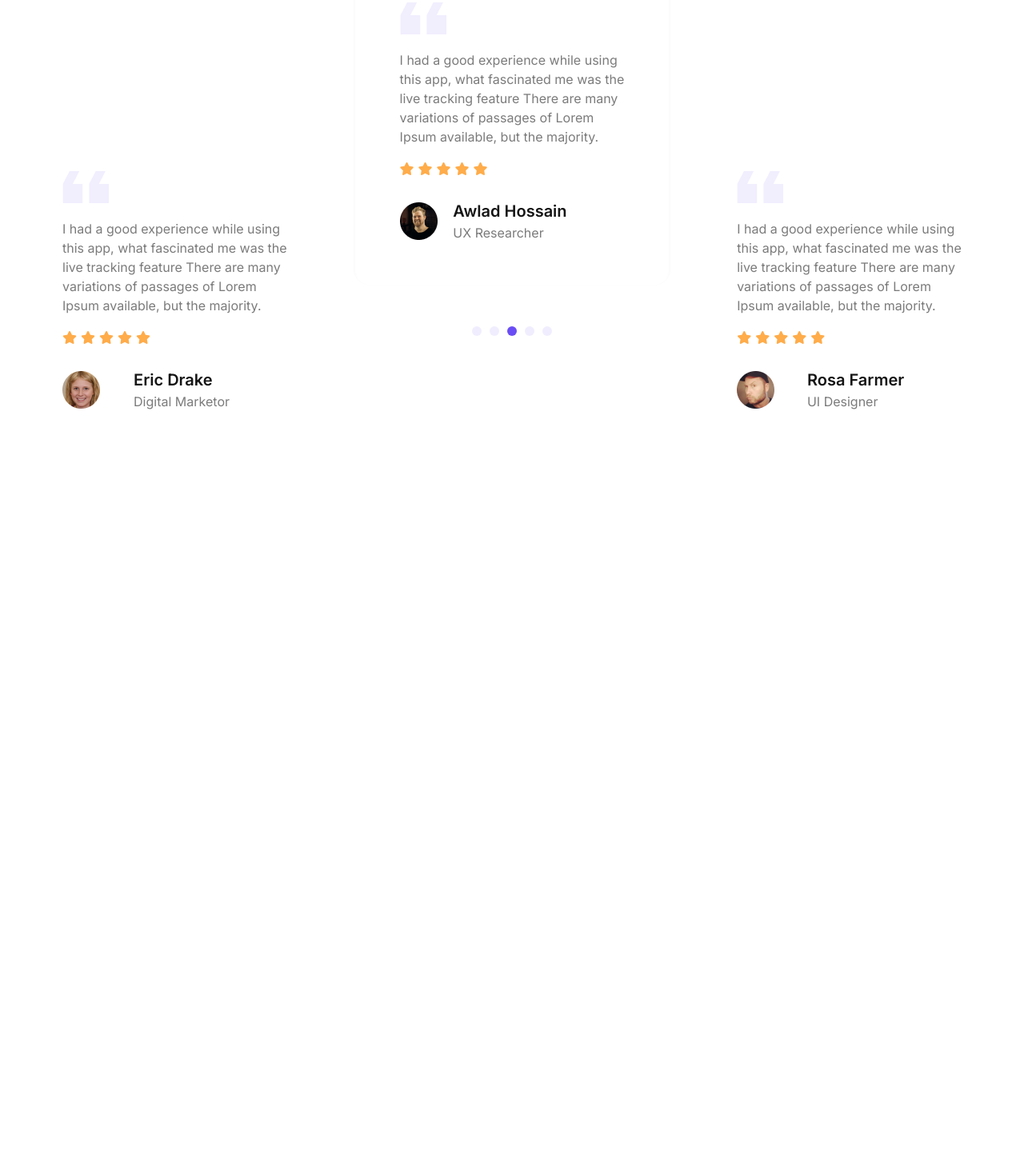
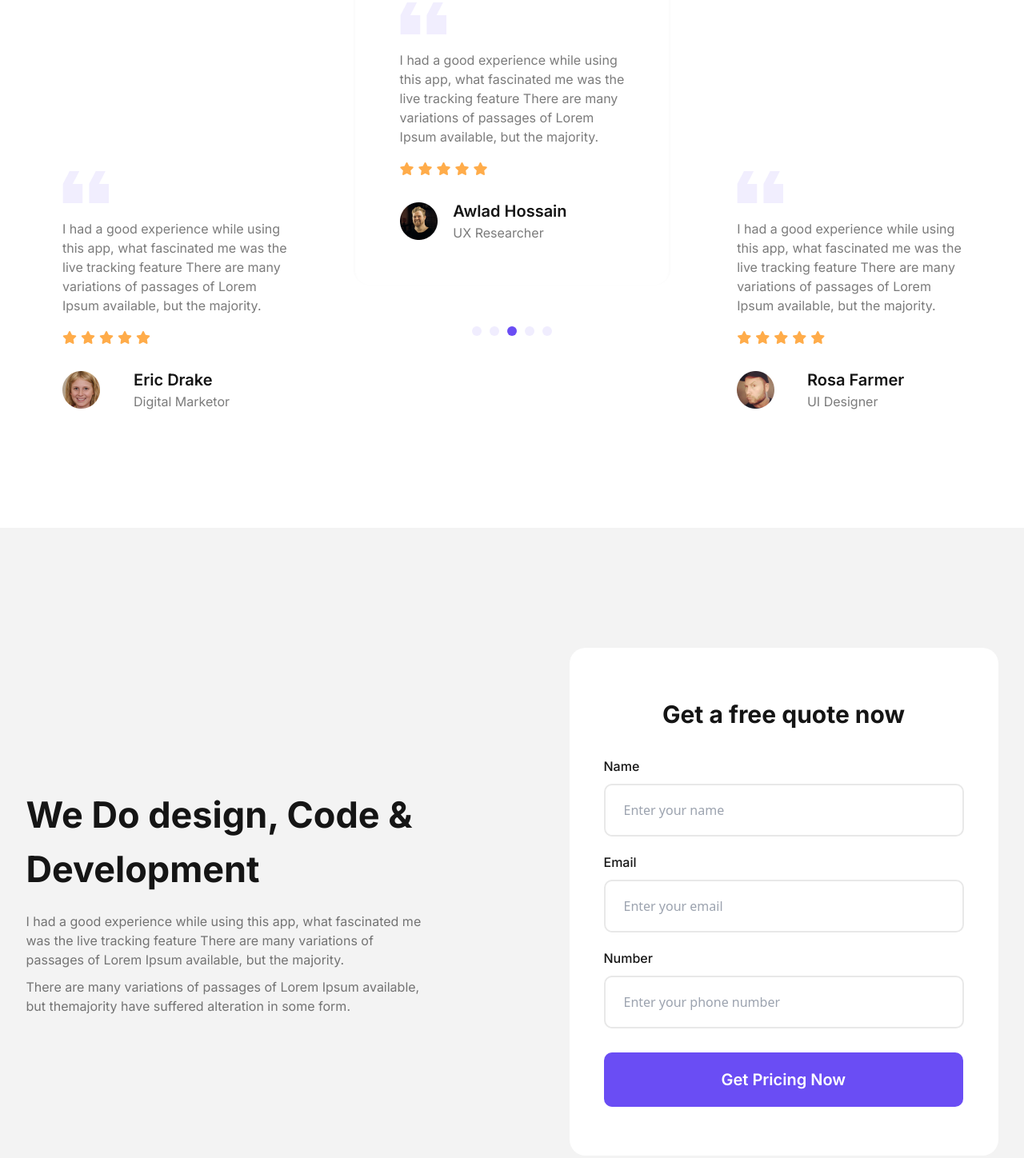
Before and after one commit to AK-Polash/Agenc, a plain HTML site: page index.html in a window 1280 px wide. Shown: the part 5393-6841 px from the top of the page at 80% size. Before the commit the page ends 5963 px from the top, so only its background shows below. Drawn offline with nearby package versions, Linux system fonts and the light colour scheme.

Commit message:
form part added here

```diff
--- a/index.html
+++ b/index.html
@@ -630,7 +630,7 @@
     <!-- ============================================================================================================
                                                 client-review start
     ============================================================================================================= -->
-    <section class="py-[150px]">
+    <section class="pt-[150px] pb-[240px]">
       <div class="max-w-container mx-auto x-sm:px-[20px] xxl-pc:px-[0]">
         <div class="max-w-[609px] mx-auto text-center pb-[50px]">
           <h2 class="font-inter font-bold text-[45px] text-dark pb-[20px]">
@@ -721,5 +721,45 @@
     <!-- ============================================================================================================
                                                 client-review end
     ============================================================================================================= -->
+
+    <!-- ============================================================================================================
+                                                form start
+    ============================================================================================================= -->
+    <section class="bg-light_dark py-[150px]">
+      <div class="max-w-container mx-auto x-sm:px-[20px] xxl-pc:px-[0]">
+        <div class="flex justify-around items-center gap-x-[146px]">
+          <div class="max-w-[508px]">
+            <h2 class="font-inter font-bold text-[45px] text-dark pb-[20px]">We Do design, Code & Development</h2>
+            <p class="font-inter font-normal text-base text-secondary pb-[10px]">I had a good experience while using this app, what fascinated me was the live tracking feature There are many variations of passages of Lorem Ipsum available, but the majority.</p>
+            <p class="font-inter font-normal text-base text-secondary">There are many variations of passages of Lorem Ipsum available, but themajority  have suffered alteration in some form.</p>
+          </div>
+          <div class="max-w-[536px]">
+            <div class="w-full py-[61px] px-[43px] rounded-[20px] bg-white">
+              <h3 class="font-inter font-bold text-[30px] text-dark text-center pb-[30px] ">Get a free quote now</h3>
+              <form action="#" target="post">
+                <div class="pb-[20px] ">
+                  <label for="name" class="font-inter font-medium text-base text-dark block pb-[10px]">Name</label>
+                  <input class="py-[19px] px-[23px] rounded-[10px] bg-transparent w-[450px] border-2 border-input text-input_txt focus-visible:outline-none focus-visible:outline-primary focus-visible:outline-offset-0 " type="text" id="name" placeholder="Enter your name">
+                </div>
+                <div class="pb-[20px] ">
+                  <label for="email" class="font-inter font-medium text-base text-dark block pb-[10px]">Email</label>
+                  <input class="py-[19px] px-[23px] rounded-[10px] bg-transparent w-[450px] border-2 border-input text-input_txt focus-visible:outline-none focus-visible:outline-primary focus-visible:outline-offset-0 " type="email" id="email" placeholder="Enter your email">
+                </div>
+                <div class="pb-[30px] ">
+                  <label for="phone" class="font-inter font-medium text-base text-dark block pb-[10px]">Number</label>
+                  <input class="py-[19px] px-[23px] rounded-[10px] bg-transparent w-[450px] border-2 border-input text-input_txt focus-visible:outline-none focus-visible:outline-primary focus-visible:outline-offset-0 " type="number" id="phone" placeholder="Enter your phone number">
+                </div>
+                <div class="">
+                  <button class="bg-primary font-inter font-semibold text-white text-[20px] capitalize rounded-[10px] px-[145px] py-[17px] border-2 border-transparent transition-all ease-linear duration-200 hover:bg-transparent hover:border-primary hover:text-primary " type="submit">get pricing now</button>
+                </div>
+              </form>
+            </div>
+          </div>
+        </div>
+      </div>
+    </section>
+    <!-- ============================================================================================================
+                                                form end
+    ============================================================================================================= -->
   </body>
 </html>
--- a/js/tailwind.config.js
+++ b/js/tailwind.config.js
@@ -33,6 +33,8 @@ tailwind.config = {
           'gray': '#7B7B7B',
           'star': '#FFAC4A',
           'dots': '#6A4DF41A',
+          'input': '#E8E8E8',
+          'input_txt': '#D0D0D0',
         },
         fontFamily: {
           inter: ['Inter', 'sans-serif']
```
